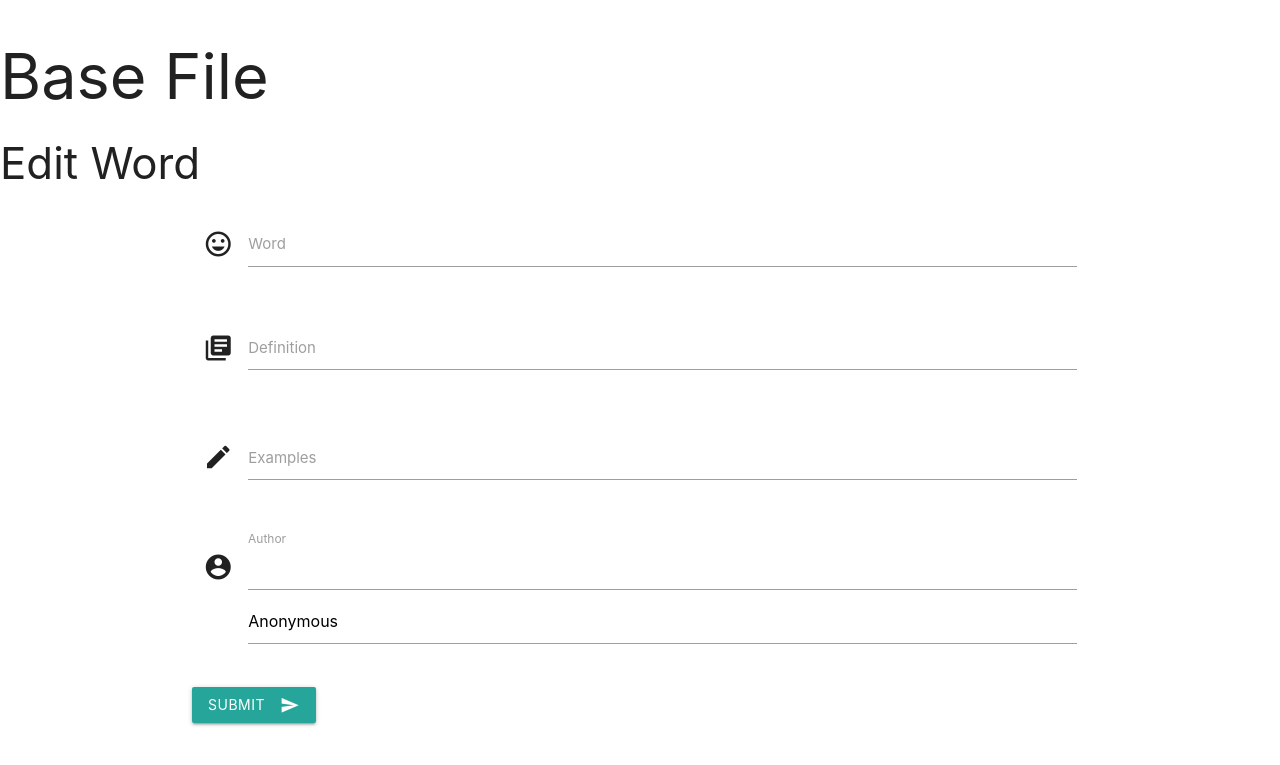
After one commit to albenakr/berlin-dictionary, a Flask app: template templates/editword.html in a window 1280 px wide. The commit adds this page. Shown: the top 765 px of the page. Run offline with Flask 2, Linux system fonts and the light colour scheme; the template is opened without the code that fills it, so the values that code supplies are empty; some libraries are stand-ins or nearby versions.

Commit message:
Basic Manage and Edit layout and functionality, tbc

```diff
--- /dev/null
+++ b/templates/editword.html
@@ -0,0 +1,53 @@
+{% extends 'base.html' %} {% block content %}
+
+<h3> Edit Word </h3>
+
+
+<div class="container">
+	<div class="row">
+		<form action="{{ url_for('insert_word') }}" method="POST" class="col s12">
+
+			<div class="row">
+				<div class="input-field col s12">
+					<i class="material-icons prefix">mood</i>
+					<input id="word" name="word" type="text" class="validate" required>
+					<label for="word">Word</label>
+				</div>
+			</div>
+
+
+			<div class="row">
+				<div class="input-field col s12">
+					<i class="material-icons prefix">library_books</i>
+					<textarea id="definition" name="definition" class="materialize-textarea" required></textarea>
+					<label for="definition">Definition</label>
+				</div>
+			</div>
+
+			<div class="row">
+				<div class="input-field col s12">
+					<i class="material-icons prefix">mode_edit</i>
+					<textarea id="example" name="example" class="materialize-textarea"></textarea>
+					<label for="example">Examples</label>
+				</div>
+			</div>
+
+
+			<div class="row">
+				<div class="input-field col s12">
+					<i class="material-icons prefix">account_circle</i>
+					<input id="author" name="author" type="text" class="validate">
+					<input id="author" name="author" type="text" class="validate" value="Anonymous">
+					<label for="author">Author</label>
+				</div>
+			</div>
+
+			<div class="row">
+				<button class="btn waves-effect waves-light" type="submit">Submit<i class="material-icons right">send</i></button>
+			</div>
+		</form>
+	</div>
+</div>
+
+
+{% endblock %}
```
Also changed, not shown: templates/managewords.html (added, +41 -0 lines), templates/words.html (+8 -2 lines), README.md, static/css/style.css (added), 1 other file.
